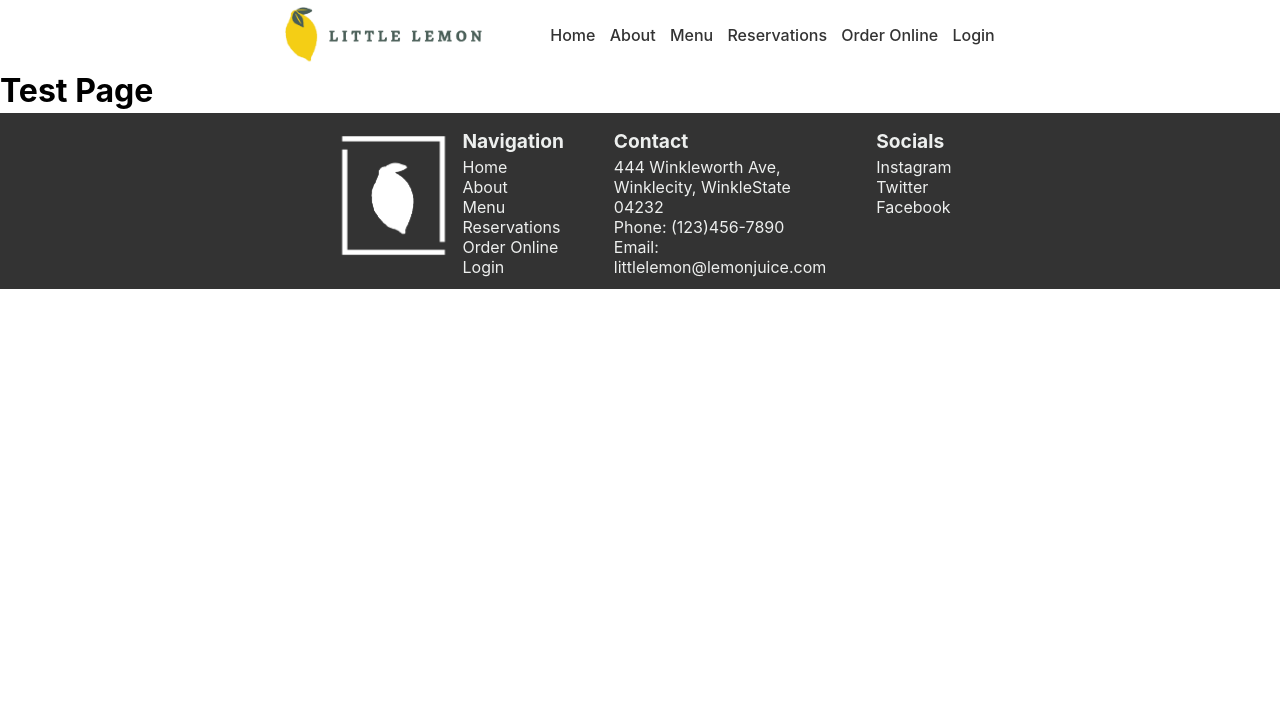
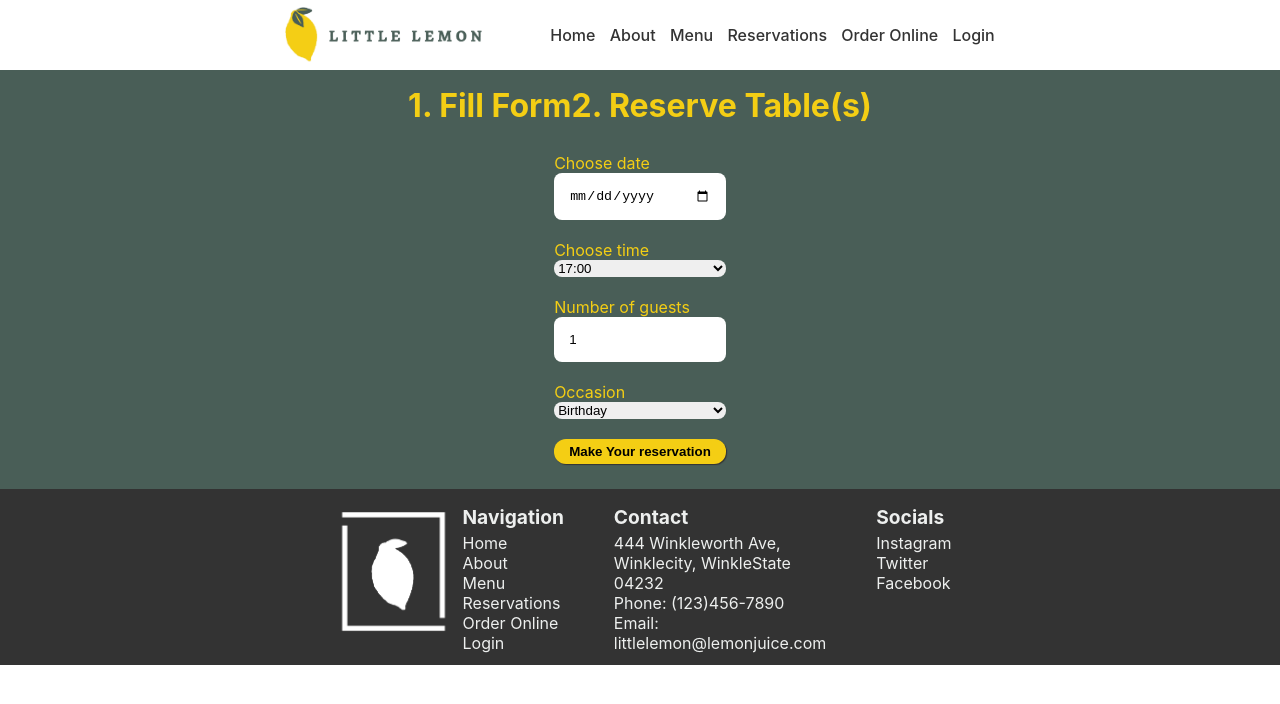
Before and after one commit to kwunny/littlelemon, a React (Create React App) app: page /booking in a window 1280 px wide. Shown: the top 704 px of the page. Built offline with nearby package versions, Linux system fonts and the light colour scheme; a web font is replaced by a local one.

Commit message:
BookingForm

```diff
--- a/src/components/Booking.js
+++ b/src/components/Booking.js
@@ -1,10 +1,25 @@
 import React from 'react';
-import "./styles/style.css";
+import "./styles/form.css";
+import BookingForm from './BookingForm.js';
 
 const Booking = () => {
+
     return (
       <>
-      <h1>Test Page</h1>
+      <div className="formcontainer yellow">
+      <div className="formheader">
+        <div className="title1"><h1>1. Fill Form</h1></div>
+        <div className="title1"><h1>2. Reserve Table(s)</h1></div>
+      </div>
+      <div className="formbox">
+        <div className="reserveform">
+        <form>
+          <BookingForm />
+        </form>
+        </div>
+        <div className="reservetable"></div>
+        </div>
+      </div>
       </>
     )
   }
--- /dev/null
+++ b/src/components/BookingForm.js
@@ -0,0 +1,79 @@
+import { useState, useReducer } from 'react';
+import "./styles/form.css";
+
+const BookingForm = () => {
+    const [date, setDate] = useState('');
+  const [time, setTime] = useState('');
+  const [guests, setGuests] = useState(1);
+  const [occasion, setOccasion] = useState('');
+
+  const initializeTimes = () => {
+    return [
+      '17:00',
+      '18:00',
+      '19:00',
+      '20:00',
+      '21:00',
+      '22:00',
+    ];
+    };
+
+    const updateTimes = (state, selectedDate) => {
+        // TODO: Update the available times based on the selected date
+        // For now, we will just return the initial times.
+        return initializeTimes();
+    };
+
+    const [availableTimes, dispatch] = useReducer(updateTimes, [], initializeTimes);
+
+    const handleDateChange = (event) => {
+        setDate(event.target.value);
+    };
+
+    const handleTimeChange = (event) => {
+        setTime(event.target.value);
+    };
+
+    const handleGuestsChange = (event) => {
+        setGuests(parseInt(event.target.value));
+    };
+
+    const handleOccasionChange = (event) => {
+        setOccasion(event.target.value);
+    };
+
+    return (
+        <form>
+        <label htmlFor="res-date">Choose date</label>
+        <input
+          type="date"
+          id="res-date"
+          value={date}
+          onChange={handleDateChange}
+        />
+        <label htmlFor="res-time">Choose time</label>
+        <select id="res-time" value={time} onChange={handleTimeChange}>
+          {availableTimes.map((time) => (
+            <option key={time}>{time}</option>
+          ))}
+        </select>
+        <label htmlFor="guests">Number of guests</label>
+        <input
+          type="number"
+          placeholder="1"
+          min="1"
+          max="10"
+          id="guests"
+          value={guests}
+          onChange={handleGuestsChange}
+        />
+        <label htmlFor="occasion">Occasion</label>
+        <select id="occasion" value={occasion} onChange={handleOccasionChange}>
+          <option>Birthday</option>
+          <option>Anniversary</option>
+        </select>
+        <input type="submit" value="Make Your reservation" className="button"/>
+      </form>
+    )
+  }
+export default BookingForm
--- a/src/components/Main.js
+++ b/src/components/Main.js
@@ -1,12 +1,14 @@
-import React from 'react';
+import React, { useState } from 'react';
 import "./styles/style.css";
 import Highlight from './Highlight.js';
 import Hero from './Hero.js';
 import Testimonial from './Testimonial.js';
 import About from './About.js';
+import BookingForm from './BookingForm';
 
 
 const Main = () => {
+
     return (
       <main>
         <div className="main-container">
--- /dev/null
+++ b/src/components/styles/form.css
@@ -0,0 +1,60 @@
+input {
+    padding: 15px;
+    margin: 10px 0px;
+}
+
+form {
+    display: grid;
+    max-width: 200px;
+
+    margin-bottom: 5px;
+}
+
+label {
+    margin-top: 20px;
+}
+
+input, select {
+    margin: 0;
+    border-radius: 8px;
+    border-width: 0;
+}
+
+.button {
+    outline: 0;
+    border-width: 0;
+    border-radius: 12px;
+    padding: 5px 15px;
+    box-shadow: 1px 1px 1px #333333;
+    font-weight: bold;
+    margin-top: 20px;
+    background: #F4CE14;
+}
+
+.formcontainer {
+    background: #495E57;
+    padding: 15px;
+    display: flex;
+    justify-content: center;
+    /* flex-flow: column; */
+    flex-direction: column;
+    height: 100%;
+    gap: 5px;
+}
+.formheader {
+    display: flex;
+    justify-content: center;
+    /* flex-flow: column; */
+    flex-direction: row;
+    height: 100%;
+}
+.formbox {
+    display: flex;
+    justify-content: center;
+    /* flex-flow: column; */
+    flex-direction: row;
+    height: 100%;
+}
+.yellow {
+    color: #F4CE14;
+}
```
